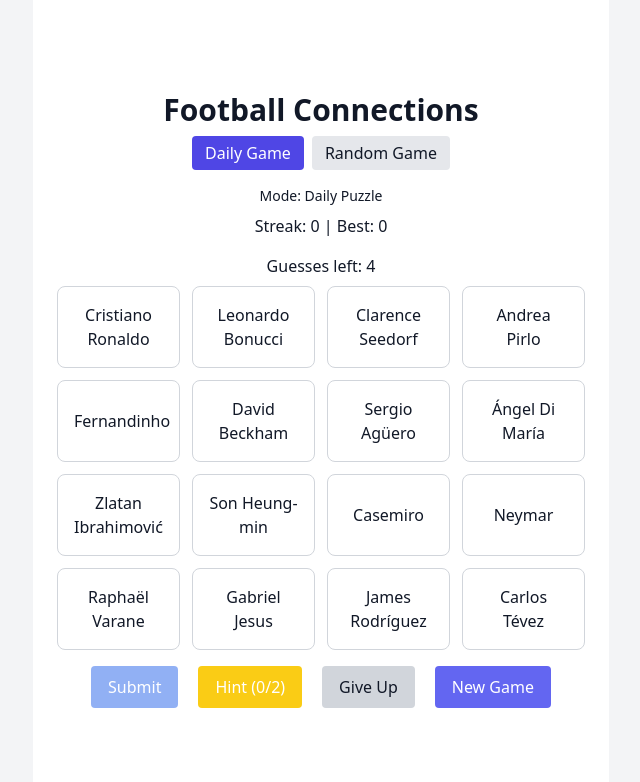
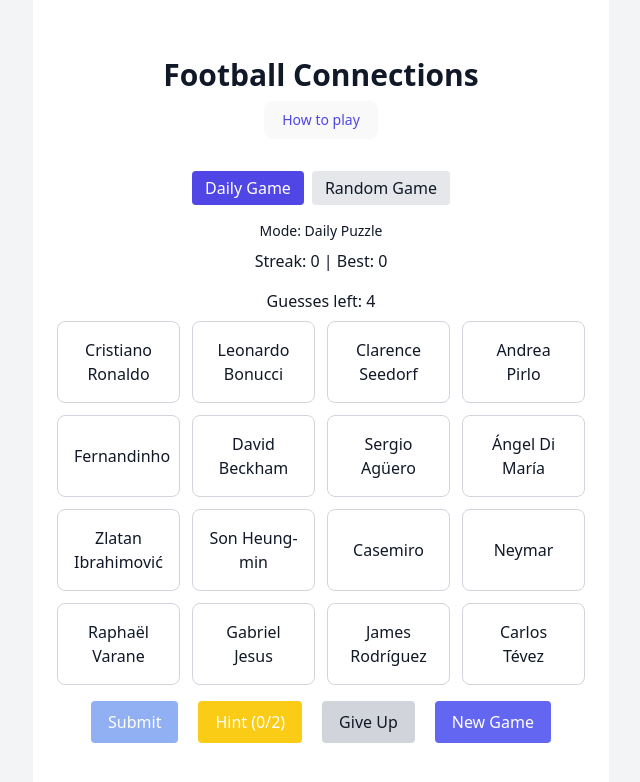
Before and after one commit to ijbeol/footly, a React (Vite) app: page / in a window 1280 px wide. Shown: the top 782 px of the page, without its empty margins (319-959 px from the left). Built offline with nearby package versions, Linux system fonts and the light colour scheme.

Commit message:
added how-to-play

```diff
--- a/src/App.tsx
+++ b/src/App.tsx
@@ -23,6 +23,7 @@ export default function App() {
   const [lastHintCategory, setLastHintCategory] = useState<string | null>(null)
   const [guesses, setGuesses] = useState<string[][]>([])
   const [incorrectCount, setIncorrectCount] = useState(0)
+  const [showHelp, setShowHelp] = useState(false)
   const maxIncorrect = 4
   const [puzzleId, setPuzzleId] = useState<string>('')
 
@@ -137,9 +138,26 @@ export default function App() {
     <>
       <div className="min-h-screen w-full bg-white flex items-center justify-center">
         <div className="w-full max-w-xl mx-auto p-4 sm:p-6 text-gray-900">
-          <h1 className="text-2xl sm:text-3xl font-bold mb-2 text-center">
-            Football Connections
-          </h1>
+          <div className="flex flex-col mb-4">
+            <h1 className="text-2xl sm:text-3xl font-bold text-center mb-2">Football Connections</h1>
+            <div className="flex justify-center mb-4">
+              <button
+                onClick={() => setShowHelp(!showHelp)}
+                className="text-sm text-indigo-600 hover:underline"
+              >How to play</button>
+            </div>
+            {showHelp && (
+              <div className="mb-4 p-3 bg-gray-50 border border-gray-200 rounded text-xs sm:text-sm">
+                <ul className="list-disc list-inside space-y-1">
+                  <li>Select exactly four player cards that you think form a category.</li>
+                  <li>Click <strong>Submit</strong> to check your guess.</li>
+                  <li>You have {maxIncorrect} wrong guesses before the game ends.</li>
+                  <li>Use up to two <strong>Hints</strong> to reveal 2–3 related players.</li>
+                  <li>Solve all four groups to win and see confetti!</li>
+                </ul>
+              </div>
+            )}
+          </div>
 
           <div className="flex flex-wrap justify-center gap-2 mb-4">
             <button
```
